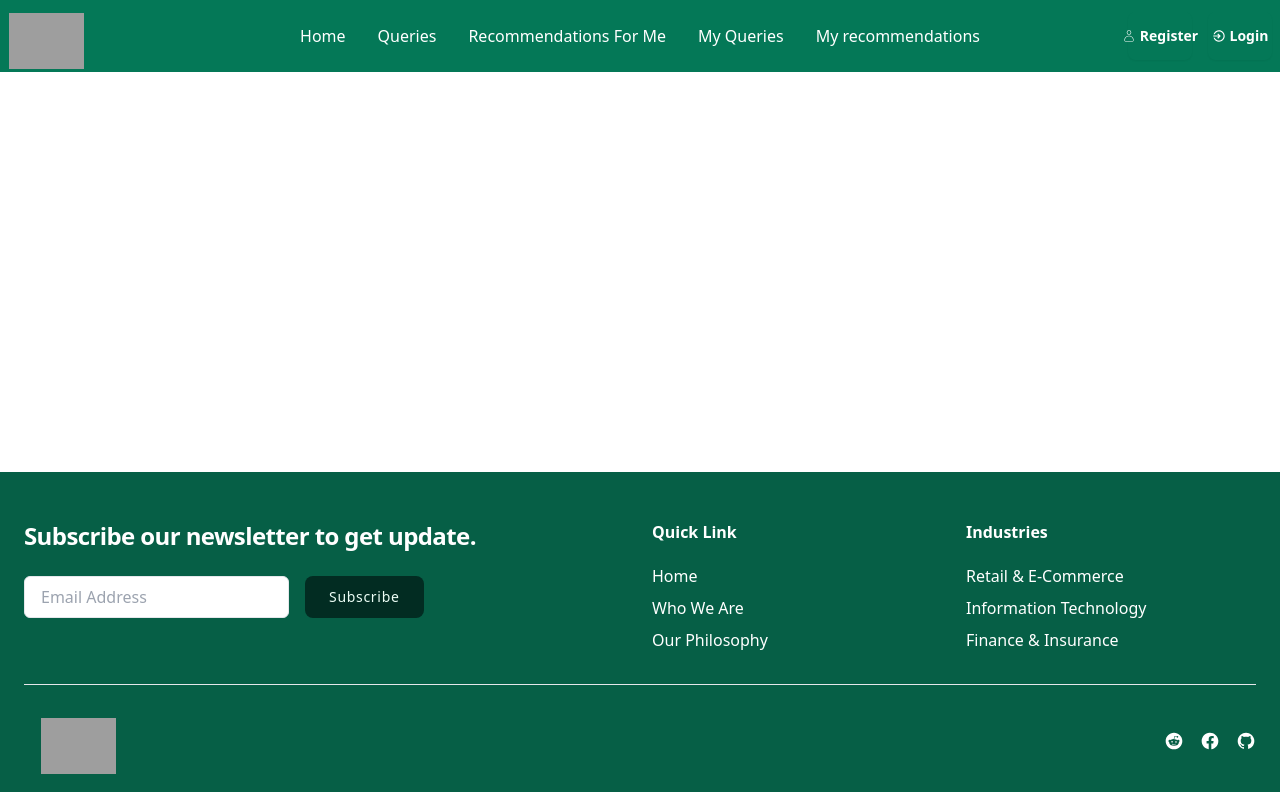
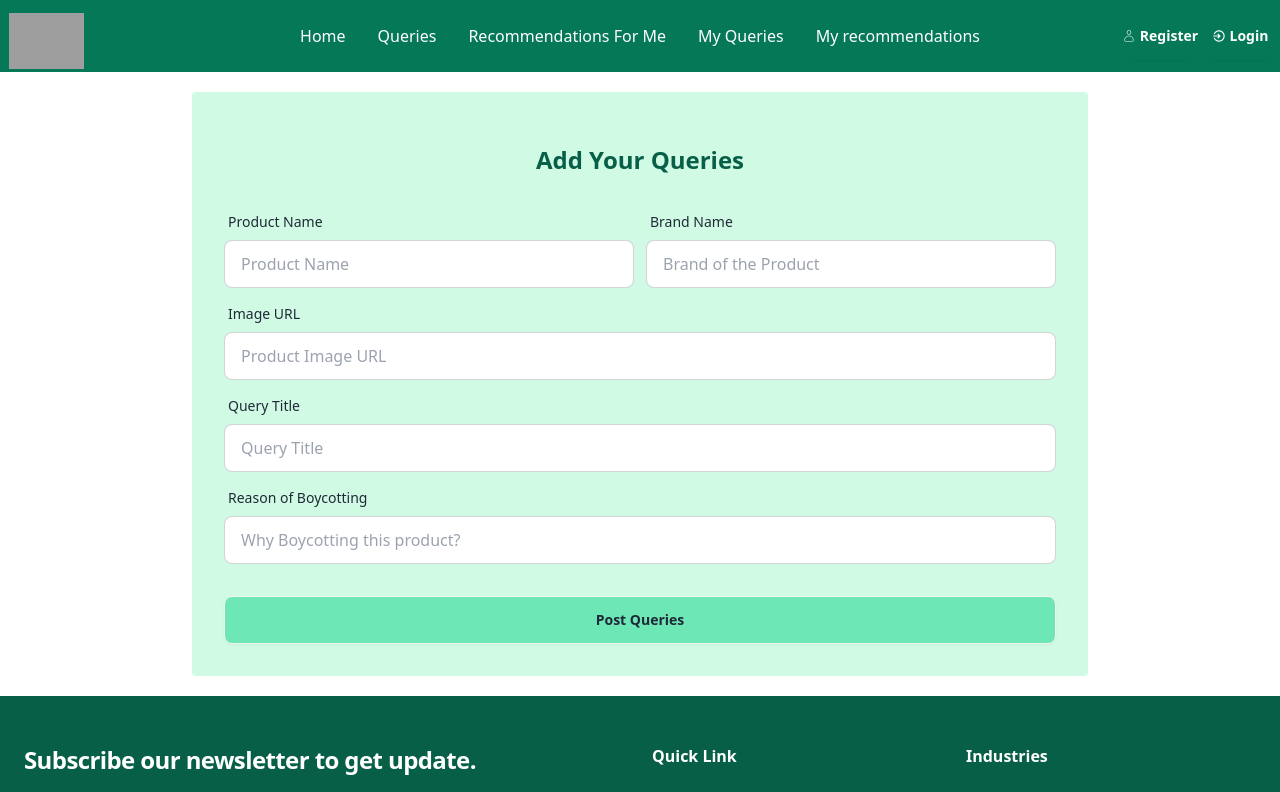
Before and after one commit to sarnali3515/query-nest-client, a React (Vite) app: page /add-queries in a window 1280 px wide. Shown: the top 792 px of the page. Built offline with nearby package versions, Linux system fonts and the light colour scheme; no server answers; grey boxes are pictures that could not be loaded.

Commit message:
add queries form added

```diff
--- a/src/Pages/AddQueries/AddQueries.jsx
+++ b/src/Pages/AddQueries/AddQueries.jsx
@@ -2,7 +2,46 @@
 
 const AddQueries = () => {
     return (
-        <div>
+        <div className="max-w-4xl mx-auto">
+            <form className="card-body bg-emerald-100 my-5 rounded">
+                <h1 className="text-2xl font-bold text-center text-emerald-800 py-5">Add Your Queries</h1>
+                <div className="md:flex md:gap-3">
+                    <div className="form-control w-full">
+                        <label className="label">
+                            <span className="label-text">Product Name</span>
+                        </label>
+                        <input type="text" name="pname" placeholder="Product Name" className="input input-bordered" required />
+                    </div>
+                    <div className="form-control w-full">
+                        <label className="label">
+                            <span className="label-text">Brand Name</span>
+                        </label>
+                        <input type="text" name="brand" placeholder="Brand of the Product" className="input input-bordered" required />
+
+                    </div>
+                </div>
+                <div className="form-control">
+                    <label className="label">
+                        <span className="label-text">Image URL</span>
+                    </label>
+                    <input type="text" name="photo" placeholder="Product Image URL" className="input input-bordered" required />
+                </div>
+                <div className="form-control">
+                    <label className="label">
+                        <span className="label-text">Query Title</span>
+                    </label>
+                    <input type="text" name="title" placeholder="Query Title" className="input input-bordered" required />
+                </div>
+                <div className="form-control">
+                    <label className="label">
+                        <span className="label-text">Reason of Boycotting</span>
+                    </label>
+                    <input type="text" name="boycottReason" placeholder="Why Boycotting this product?" className="input input-bordered" required />
+                </div>
+                <div className="form-control mt-6">
+                    <button className="btn bg-emerald-300 font-bold">Post Queries</button>
+                </div>
+            </form>
 
         </div>
     );
```
